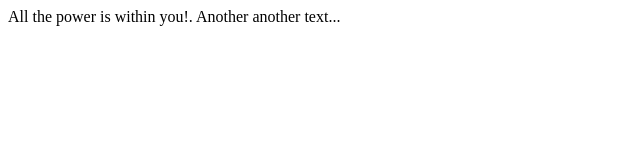
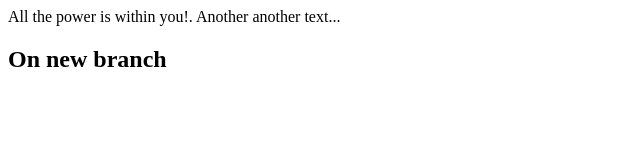
Before and after one commit to sandeep-raul/firstgitrepo, a plain HTML site: page index.html in a window 1280 px wide. Shown: the whole page, without its empty margins (0-640 px from the left). Drawn offline with Linux system fonts and the light colour scheme.

Commit message:
added new line

```diff
--- a/index.html
+++ b/index.html
@@ -1,5 +1,6 @@
 <html>
 <body
 <h1> All the power is within you!. Another another text... </h1>
+<h2> On new branch </h2>
 </body>
 </html>
```
